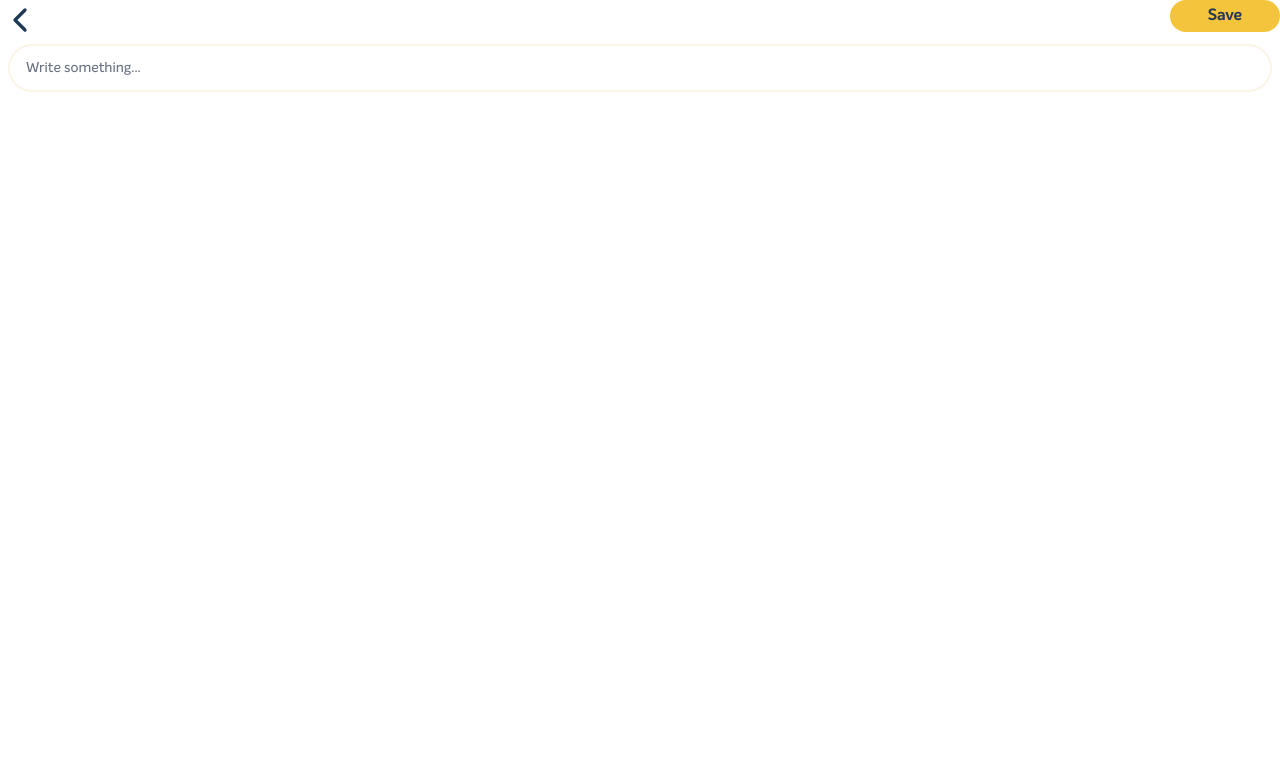
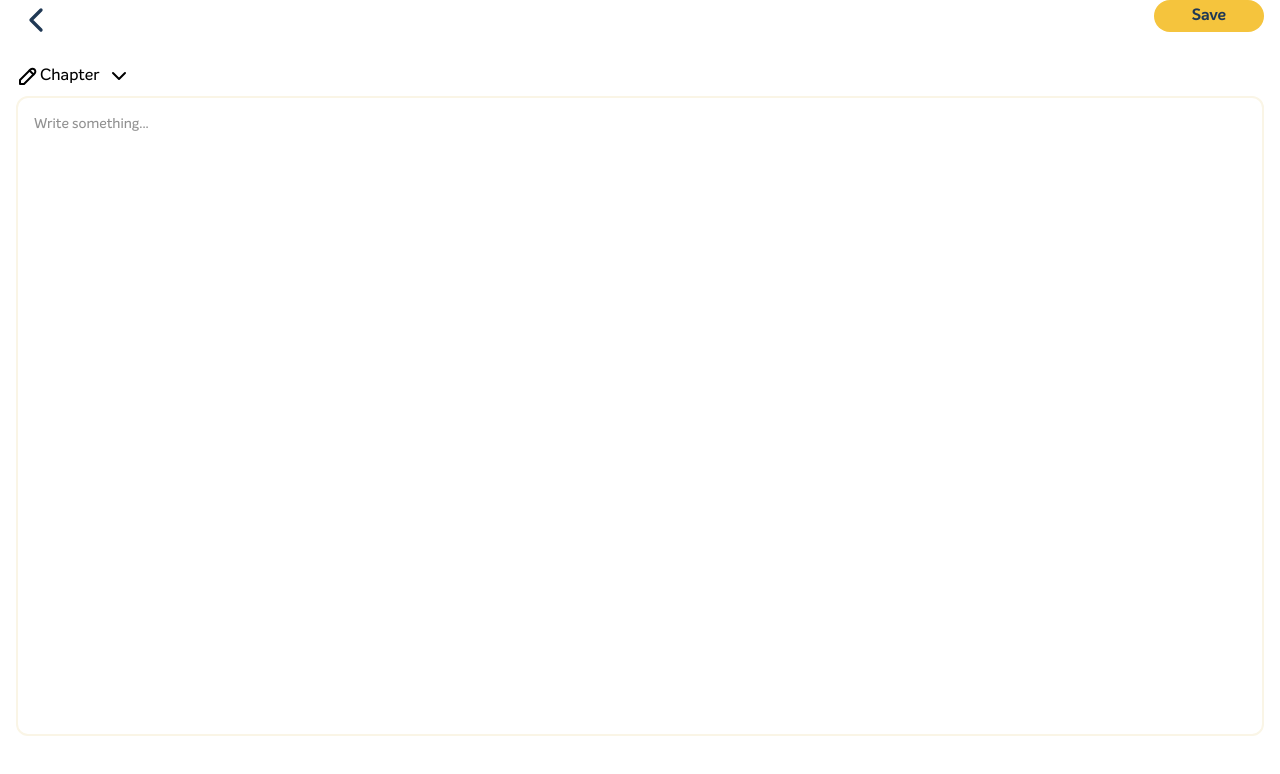
Before and after one commit to Daniele-Formisano/QuillHive---Team-Project, a React (Vite) app: page /NewStory_2 in a window 1280 px wide. Shown: the top 774 px of the page. Built offline with nearby package versions, Linux system fonts and the light colour scheme; data requests are answered from the project's data file.

Commit message:
fix: modfied NewStory1-2

```diff
--- a/package.json
+++ b/package.json
@@ -12,6 +12,7 @@
   },
   "dependencies": {
     "@headlessui/react": "^2.2.0",
+    "@mdxeditor/editor": "^3.29.1",
     "@reduxjs/toolkit": "^2.6.0",
     "@tabler/icons-react": "^3.30.0",
     "@tailwindcss/vite": "^4.0.6",
--- a/src/App.jsx
+++ b/src/App.jsx
@@ -2,12 +2,14 @@ import { Routes, Route } from "react-router-dom";
 import {
   useGetArtistTypeQuery,
   useGetGenresQuery,
+  useGetStoriesQuery,
   useGetLanguagesQuery,
 } from "./services/apiService";
 import { useDispatch } from "react-redux";
 import { useEffect } from "react";
 import {
   setGenres,
+  setStories,
   setLanguages,
   setUser,
 } from "./features/global/globalSlice";
@@ -34,6 +36,11 @@ export default function App() {
     isLoading: isLoadingGenres,
     error: errorGenres,
   } = useGetGenresQuery();
+  const {
+    data: dataStories,
+    isLoading: isLoadingStories,
+    error: errorStories,
+  } = useGetStoriesQuery();
 
   const dispatch = useDispatch();
 
@@ -47,12 +54,22 @@ export default function App() {
       dispatch(setLanguages(dataLanguage));
     }
   });
+  useEffect(() => {
+    if (dataStories) {
+      dispatch(setStories(dataStories));
+    }
+  });
 
-  if (isLoadingArtist || isLoadingGenres || isLoadingLanguage) {
+  if (
+    isLoadingArtist ||
+    isLoadingGenres ||
+    isLoadingStories ||
+    isLoadingLanguage
+  ) {
     // RICORDIAMOCI DI METTERE QUALCOSA DI CARINO PER IL LOADING
     return <div>Loading</div>;
   }
-  if (errorArtist || errorGenres || errorLanguage) {
+  if (errorArtist || errorGenres || errorStories || errorLanguage) {
     return <div>error</div>;
   }
 
@@ -63,7 +80,8 @@ export default function App() {
   return (
     dataArtist &&
     dataLanguage &&
-    dataGenres && (
+    dataGenres &&
+    dataStories && (
       <Routes>
         <Route path="/login" element={<Login languages={dataLanguage} />} />
         <Route path="/signup" element={<SignupPageForm />} />
--- /dev/null
+++ b/src/components/ChapDropdown.jsx
@@ -0,0 +1,38 @@
+import { IconPencil } from "@tabler/icons-react";
+import { IconChevronDown } from "@tabler/icons-react";
+import { IconChevronUp } from "@tabler/icons-react";
+import { IconCircleDashedPlus } from "@tabler/icons-react";
+import { useState } from "react";
+
+export default function (handleAddChapter) {
+  const [isOpen, setIsOpen] = useState(false);
+
+  return (
+    <div className="flex items-center pb-2">
+      <IconPencil stroke={2} />
+      <div
+        className="flex gap-2 items-center"
+        onClick={() => setIsOpen(!isOpen)}
+      >
+        <h2 className="font-script">Chapter</h2>
+        <div>
+          {!isOpen && <IconChevronDown stroke={2} />}
+          {isOpen && <IconChevronUp stroke={2} />}
+        </div>
+
+        {/* Dropdown menu personalizzato */}
+        {isOpen && (
+          <div className="w-[7rem] rounded-[10px] shadow-lg mt-2 overflow-x-hidden">
+            <ul className="font-script flex flex-col p-4 pr-4 pt-2 pb-2 gap-1.5 text-sm text-secondary-brand">
+              <li className="flex justify-between cursor-pointer hover:bg-gray-100 ">
+                Chap
+                <span>1</span>
+              </li>
+              <IconCircleDashedPlus stroke={2} onClick={handleAddChapter} />
+            </ul>
+          </div>
+        )}
+      </div>
+    </div>
+  );
+}
--- /dev/null
+++ b/src/components/ChapInput.jsx
@@ -0,0 +1,9 @@
+export default function ChapInput(handleChange) {
+  return (
+    <textarea
+      className="w-full h-[80vh] p-4 resize-none rounded-xl text-sm font-script border-2 border-stroke-brand bg-white focus:outline-none focus:ring-primary-brand focus:border-primary-brand transition-all text-input-text-brand placeholder:text-gray-350"
+      placeholder="Write something..."
+      onChange={handleChange}
+    ></textarea>
+  );
+}
--- a/src/pages/NewStory_1.jsx
+++ b/src/pages/NewStory_1.jsx
@@ -2,26 +2,27 @@ import { useState } from "react";
 import BackButton from "../components/BackButton";
 import InputField from "../components/InputField";
 import LoadCoverImg from "../components/LoadCoverImg";
-import SelectGenres from "../components/SelectGenres";
+import SelectOptions from "../components/SelectOptions";
 import Button from "../components/Button";
 import { useNavigate } from "react-router-dom";
 import { useAddStoryMutation } from "../services/apiService";
 import toast from "react-hot-toast";
+import { useSelector } from "react-redux";
 
 export default function NewStory_1({ genres }) {
   const navigate = useNavigate();
+  const user = useSelector((state) => state.global.user);
   const [addStoryMutation] = useAddStoryMutation();
   const [storyGenres, setStoryGenres] = useState([]); // Stato per la selezione dei generi
   const [newStory, setNewStory] = useState({
     title: "",
     plot: "",
-    usersId: 1, // ID dell'utente loggato (esempio statico)
+    usersId: user.id,
     cover_image: null,
     status: "draft",
     likes: 0,
-    created_at: null,
+    created_at: new Date(),
     updated_at: null,
-    languageId: 1, // ID della lingua scelta
   });
 
   // Funzione per gestire la selezione e deselezione dei generi
@@ -60,7 +61,7 @@ export default function NewStory_1({ genres }) {
 
     toast.promise(addStoryMutation(storyData).unwrap(), {
       loading: "Creating story...",
-      success: "Story created",
+      success: "Story created and added successfully",
       error: "Error",
     });
   };
@@ -88,7 +89,7 @@ export default function NewStory_1({ genres }) {
         value={newStory.plot}
         onChange={handleInputChange}
       />
-      <SelectGenres
+      <SelectOptions
         selectTitle="Add genres"
         paragraph="Select your creative role-choose at least 1 option, up to 5, or just continue as a reader"
         dataSelect={genres}
--- a/src/pages/NewStory_2.jsx
+++ b/src/pages/NewStory_2.jsx
@@ -1,17 +1,36 @@
 import BackButton from "../components/BackButton";
 import Button from "../components/Button";
-import InputField from "../components/InputField";
 import { useNavigate } from "react-router-dom";
+import ChapInput from "../components/ChapInput";
+import ChapDropdown from "../components/ChapDropdown";
+import { useSelector } from "react-redux";
+import { useState } from "react";
 
-export default function NewStory_2() {
+export default function NewStory_2({ stories }) {
   const navigate = useNavigate();
+  const currentUser = useSelector((state) => state.global.user);
 
-  function handleChange() {}
+  // LAVORA QUI
+  // devo aggiungere all'ultima storia dello user
+  // (quindi prendi le storie dello user e di queste quella con il biggest created_at)
+  // devi aggiungere
+  const [newChapter, setNewChapter] = useState({
+    id: "1",
+    storyId: "1",
+    title: "Capitolo 1",
+    order: 1,
+    content: "",
+    created_at: new Date(),
+    updated_at: null,
+  });
+
+  function handleChange(e) {}
+  function handleAddChapter() {}
 
   return (
-    <form>
+    <form className="ml-4 mr-4">
       {/* BOTTONI */}
-      <div className="flex justify-between">
+      <div className="flex justify-between mb-6">
         {/* INDIETRO */}
         <BackButton pageUrl="/NewStory_1" />
         {/* SAVE */}
@@ -29,18 +48,9 @@ export default function NewStory_2() {
       </div>
 
       {/* CHAP DROPDOWN */}
-      <div></div>
-
+      <ChapDropdown handleAddChapter={handleAddChapter} />
       {/* TEXT INPUT */}
-      <div className="ml-2 mr-2 h-[60vh]">
-        <InputField
-          id="body"
-          type="textarea"
-          placeholder="Write something..."
-          value=""
-          onChange={handleChange}
-        />
-      </div>
+      <ChapInput handleChange={handleChange} />
     </form>
   );
 }
--- a/src/services/apiService.js
+++ b/src/services/apiService.js
@@ -40,7 +40,6 @@ export const apiService = createApi({
         method: "POST",
         body: story,
       }),
-      // getUserStories:
     }),
   }),
 });
```
Also changed, not shown: src/components/SelectOptions.jsx (renamed from src/components/SelectGenres.jsx), 1 other file (tests, documents, lock files or other folders).
